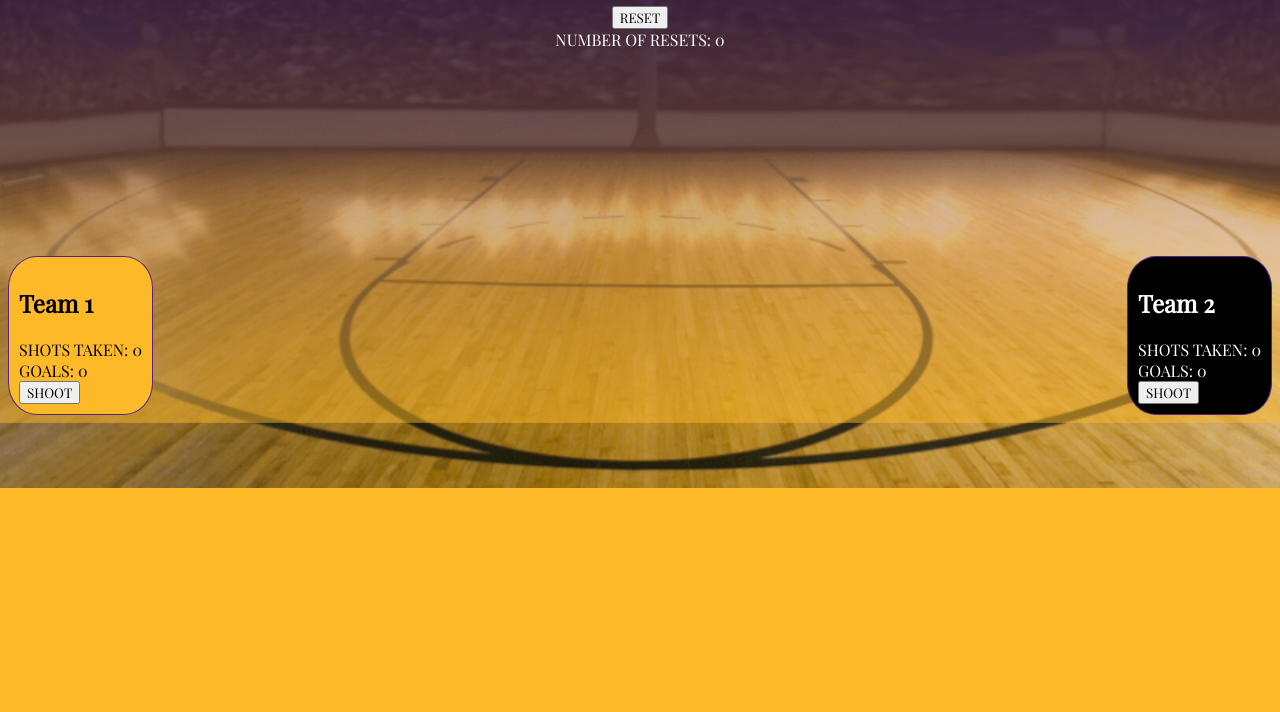
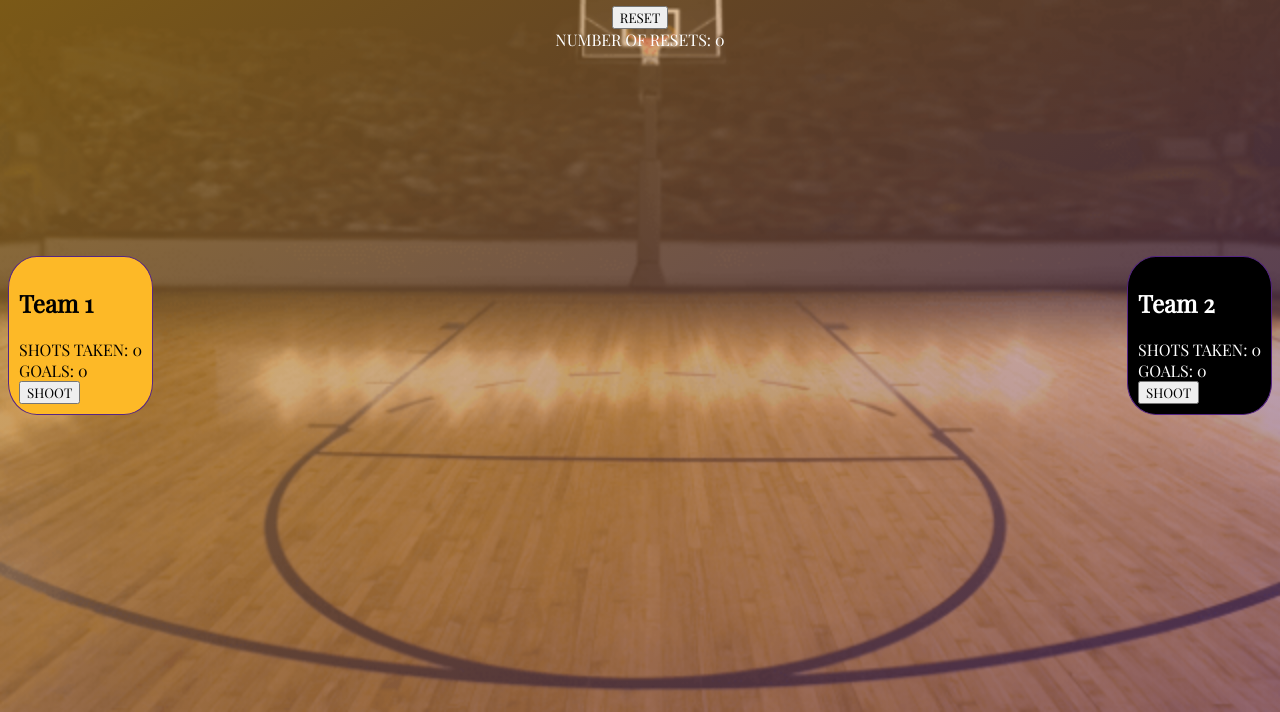
Before and after one commit to damieante13/js_sports_game, a plain HTML site: page index.html in a window 1280 px wide. Shown: the part 88-800 px from the top of the page. Drawn offline with nearby package versions, Linux system fonts and the light colour scheme.

Commit message:
add background attachment to background image

```diff
--- a/assets/css/style.css
+++ b/assets/css/style.css
@@ -8,11 +8,12 @@ font-family: 'Playfair Display', serif;
 }
 
 body{
-background-image: linear-gradient( to bottom, rgba(85,37,131,0.5), rgba(253,185,39,0.5)), url("../images/indoor-basketball-court.png");
+background-image: linear-gradient( to left top, rgba(85,37,131,0.5), rgba(253,185,39,0.5)), url("../images/indoor-basketball-court.png");
 background-repeat: no-repeat;
 background-position: center;
 background-size: cover;
 background-color: #FDB927;
+background-attachment: fixed;
 color: white;
 }
 
```
